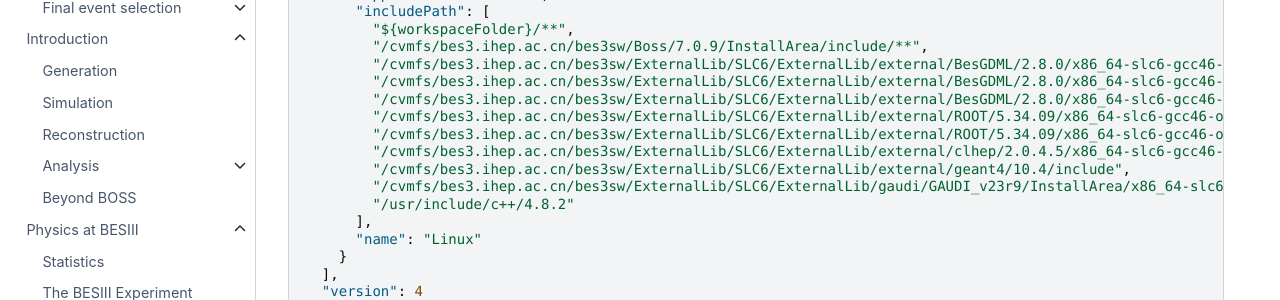
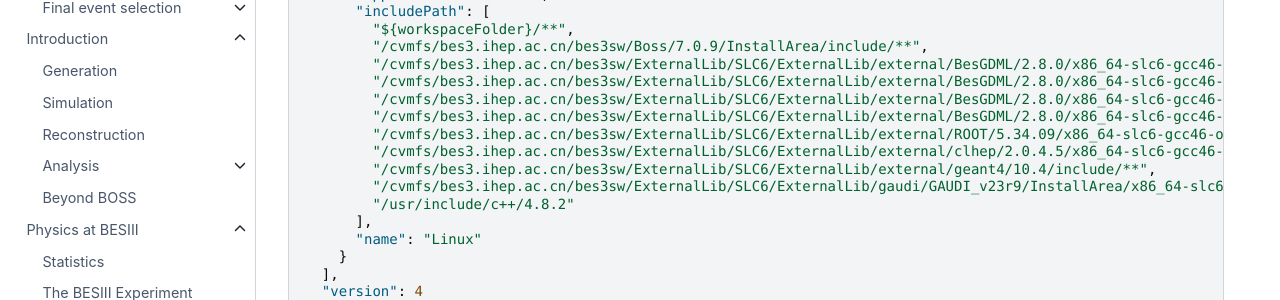
Before and after one commit to redeboer/bossdoc, a Sphinx documentation site: the page built from docs/appendices/tips.md, in a window 1280 px wide and 900 px high, scrolled down 2514 px. Shown: the part 187-487 px from the top of the window. Built offline with Sphinx 7.4.7 and the Sphinx Book theme 1.1.4, drawn with Linux system fonts in a browser that asks for light colours.

Commit message:
fix: update includePath listing

```diff
--- a/docs/appendices/tips.md
+++ b/docs/appendices/tips.md
@@ -162,12 +162,12 @@
         "${workspaceFolder}/**",
         "/cvmfs/bes3.ihep.ac.cn/bes3sw/Boss/7.0.9/InstallArea/include/**",
         "/cvmfs/bes3.ihep.ac.cn/bes3sw/ExternalLib/SLC6/ExternalLib/external/BesGDML/2.8.0/x86_64-slc6-gcc46-opt/include",
-        "/cvmfs/bes3.ihep.ac.cn/bes3sw/ExternalLib/SLC6/ExternalLib/external/BesGDML/2.8.0/x86_64-slc6-gcc46-opt/include/Common/Saxana/Saxana",
-        "/cvmfs/bes3.ihep.ac.cn/bes3sw/ExternalLib/SLC6/ExternalLib/external/BesGDML/2.8.0/x86_64-slc6-gcc46-opt/include/Common/Schema/Schema",
+        "/cvmfs/bes3.ihep.ac.cn/bes3sw/ExternalLib/SLC6/ExternalLib/external/BesGDML/2.8.0/x86_64-slc6-gcc46-opt/include/Common/Saxana",
+        "/cvmfs/bes3.ihep.ac.cn/bes3sw/ExternalLib/SLC6/ExternalLib/external/BesGDML/2.8.0/x86_64-slc6-gcc46-opt/include/Common/Schema",
+        "/cvmfs/bes3.ihep.ac.cn/bes3sw/ExternalLib/SLC6/ExternalLib/external/BesGDML/2.8.0/x86_64-slc6-gcc46-opt/include/G4Binding/**",
         "/cvmfs/bes3.ihep.ac.cn/bes3sw/ExternalLib/SLC6/ExternalLib/external/ROOT/5.34.09/x86_64-slc6-gcc46-opt/root/include",
-        "/cvmfs/bes3.ihep.ac.cn/bes3sw/ExternalLib/SLC6/ExternalLib/external/ROOT/5.34.09/x86_64-slc6-gcc46-opt/root/include/Reflex",
         "/cvmfs/bes3.ihep.ac.cn/bes3sw/ExternalLib/SLC6/ExternalLib/external/clhep/2.0.4.5/x86_64-slc6-gcc46-opt/include",
-        "/cvmfs/bes3.ihep.ac.cn/bes3sw/ExternalLib/SLC6/ExternalLib/external/geant4/10.4/include",
+        "/cvmfs/bes3.ihep.ac.cn/bes3sw/ExternalLib/SLC6/ExternalLib/external/geant4/10.4/include/**",
         "/cvmfs/bes3.ihep.ac.cn/bes3sw/ExternalLib/SLC6/ExternalLib/gaudi/GAUDI_v23r9/InstallArea/x86_64-slc6-gcc46-opt/include",
         "/usr/include/c++/4.8.2"
       ],
```
